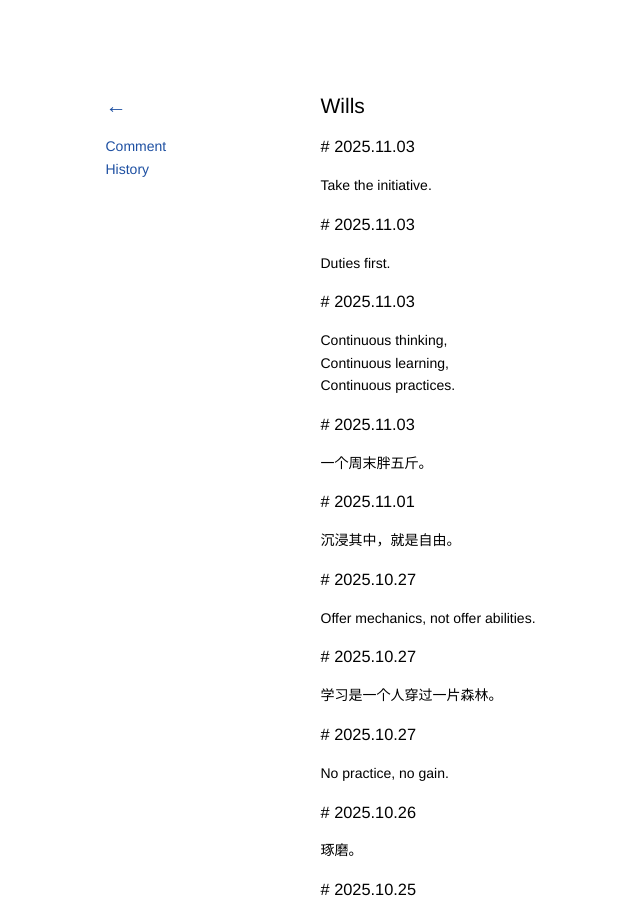
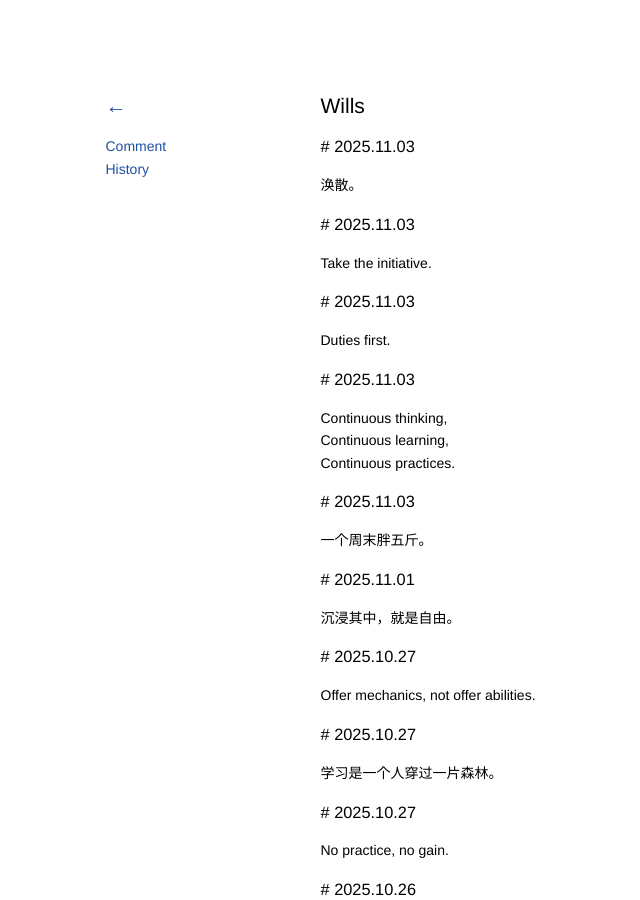
Before and after one commit to kidlj/awei, a Jekyll site: the page built from _wiki/wills.md, in a window 1280 px wide and 900 px high. Shown: the whole window, without its empty margins (27-667 px from the left). Built offline with Jekyll 4.4.1, drawn with Linux system fonts in a browser that asks for light colours.

Commit message:
update wills

```diff
--- a/_wiki/wills.md
+++ b/_wiki/wills.md
@@ -1,6 +1,10 @@
 ---
 title: Wills
 ---
+
+### 2025.11.03
+
+涣散。
 
 ### 2025.11.03
 
```
